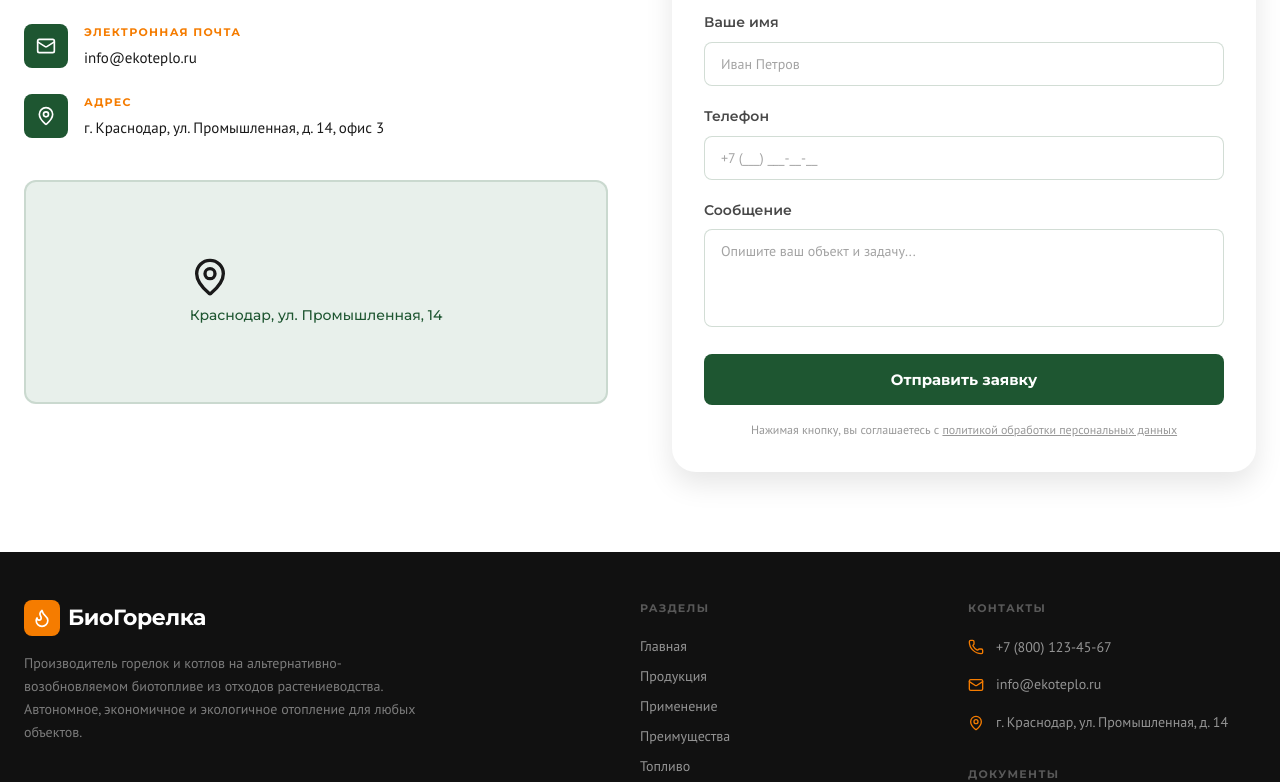
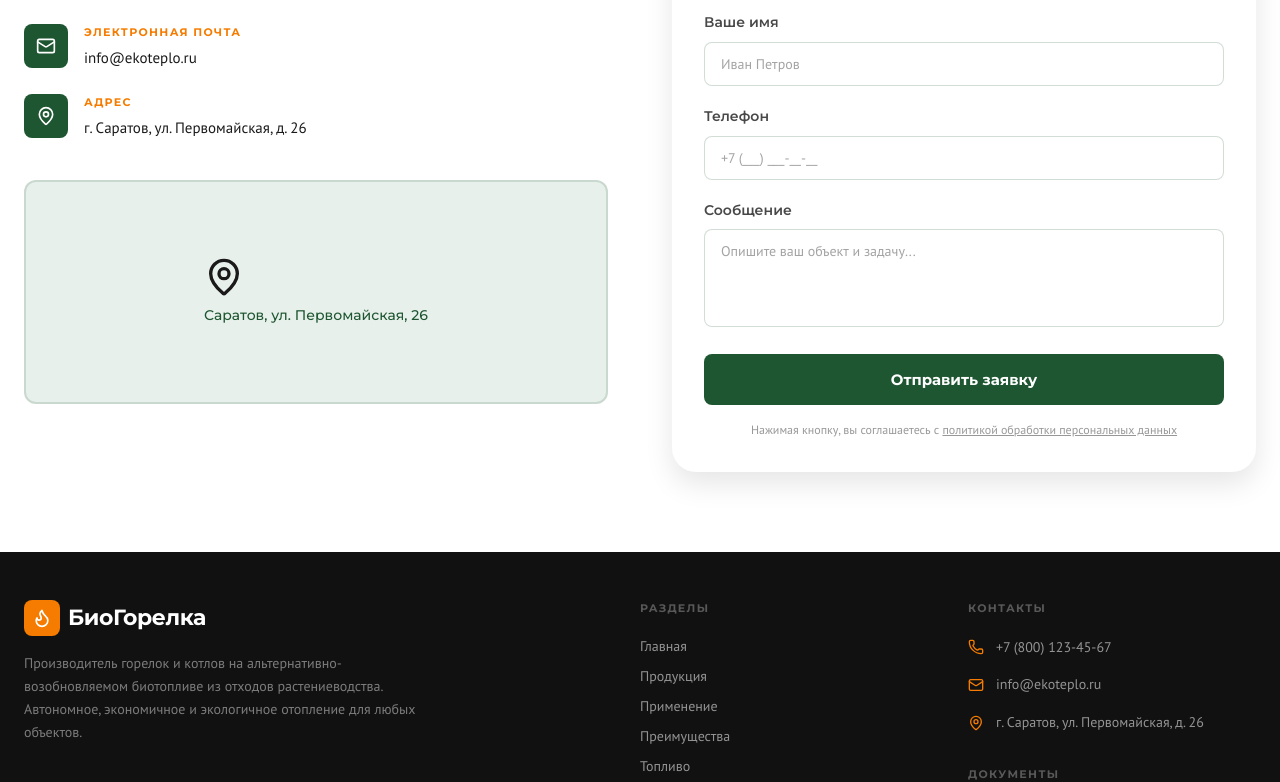
Before and after one commit to LeBWa219/eco-teplo, a React (Vite) app: page / in a window 1280 px wide. Shown: the part 8481-9263 px from the top of the page. Built offline with nearby package versions, Linux system fonts and the light colour scheme.

Commit message:
text fix

```diff
--- a/src/components/Contacts.jsx
+++ b/src/components/Contacts.jsx
@@ -3,9 +3,24 @@ import { Icon } from "../icons";
 import "./Contacts.css";
 
 const CONTACTS = [
-  { icon: "phone", label: "Телефон", value: "+7 (800) 123-45-67", href: "tel:+78001234567" },
-  { icon: "mail", label: "Электронная почта", value: "info@ekoteplo.ru", href: "mailto:info@ekoteplo.ru" },
-  { icon: "map-pin", label: "Адрес", value: "г. Краснодар, ул. Промышленная, д. 14, офис 3", href: null },
+  {
+    icon: "phone",
+    label: "Телефон",
+    value: "+7 (800) 123-45-67",
+    href: "tel:+78001234567",
+  },
+  {
+    icon: "mail",
+    label: "Электронная почта",
+    value: "info@ekoteplo.ru",
+    href: "mailto:info@ekoteplo.ru",
+  },
+  {
+    icon: "map-pin",
+    label: "Адрес",
+    value: "г. Саратов, ул. Первомайская, д. 26",
+    href: null,
+  },
 ];
 
 export default function Contacts() {
@@ -39,7 +54,9 @@ export default function Contacts() {
                   <div>
                     <div className="contact-label">{label}</div>
                     {href ? (
-                      <a className="contact-value" href={href}>{value}</a>
+                      <a className="contact-value" href={href}>
+                        {value}
+                      </a>
                     ) : (
                       <span className="contact-value">{value}</span>
                     )}
@@ -51,7 +68,7 @@ export default function Contacts() {
             <div className="map-placeholder">
               <div className="map-placeholder-inner">
                 <Icon name="map-pin" size={40} />
-                <p>Краснодар, ул. Промышленная, 14</p>
+                <p>Саратов, ул. Первомайская, 26</p>
               </div>
             </div>
           </div>
@@ -66,7 +83,9 @@ export default function Contacts() {
               <div className="form-success">
                 <Icon name="check" size={56} className="form-success-icon" />
                 <h4 className="form-success-title">Заявка отправлена!</h4>
-                <p className="form-success-text">Мы свяжемся с вами в ближайшее время.</p>
+                <p className="form-success-text">
+                  Мы свяжемся с вами в ближайшее время.
+                </p>
               </div>
             ) : (
               <form onSubmit={handleSubmit}>
@@ -89,7 +108,9 @@ export default function Contacts() {
                     required
                     placeholder="+7 (___) ___-__-__"
                     value={form.phone}
-                    onChange={(e) => setForm({ ...form, phone: e.target.value })}
+                    onChange={(e) =>
+                      setForm({ ...form, phone: e.target.value })
+                    }
                   />
                 </div>
                 <div className="form-field">
@@ -99,7 +120,9 @@ export default function Contacts() {
                     rows={4}
                     placeholder="Опишите ваш объект и задачу..."
                     value={form.message}
-                    onChange={(e) => setForm({ ...form, message: e.target.value })}
+                    onChange={(e) =>
+                      setForm({ ...form, message: e.target.value })
+                    }
                   />
                 </div>
                 <button type="submit" className="form-submit">
--- a/src/components/Footer.jsx
+++ b/src/components/Footer.jsx
@@ -53,7 +53,7 @@ export default function Footer() {
                   size={16}
                   className="footer-contact-icon"
                 />
-                г. Краснодар, ул. Промышленная, д. 14
+                г. Саратов, ул. Первомайская, д. 26
               </div>
             </div>
 
```
